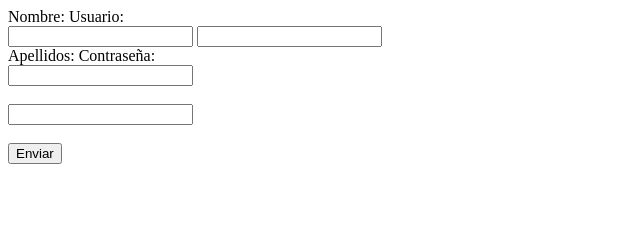
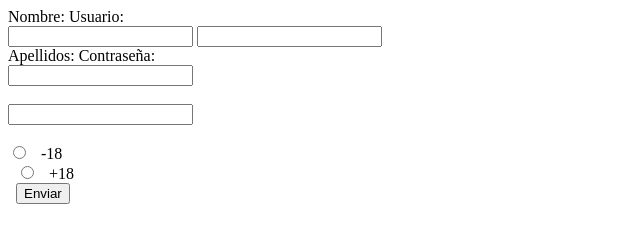
Before and after one commit to clasehtml/formulario-personas, a plain HTML site: page index.html in a window 1280 px wide. Shown: the whole page, without its empty margins (0-640 px from the left). Drawn offline with Linux system fonts and the light colour scheme.

Commit message:
Update index.html

```diff
--- a/index.html
+++ b/index.html
@@ -14,7 +14,11 @@
     <label for="contrasena">Contraseña:</label><br>
     <input type="text" id="apellidos" name="apellidos"><br><br>
     <input type="text" id="contrasena" name="contrasena"><br><br>
-    <input type="submit" value="Enviar">
+    <input type="radio" id="menos18" name="edad" value="-18">
+    <label for="menos18">-18</label><br>
+    <input type="radio" id="css" name="edad" value="+18">
+    <label for="mas18">+18</label><br>
+    <input type="submit" value="Enviar">
   </form>
 </body>
 </html>
```
